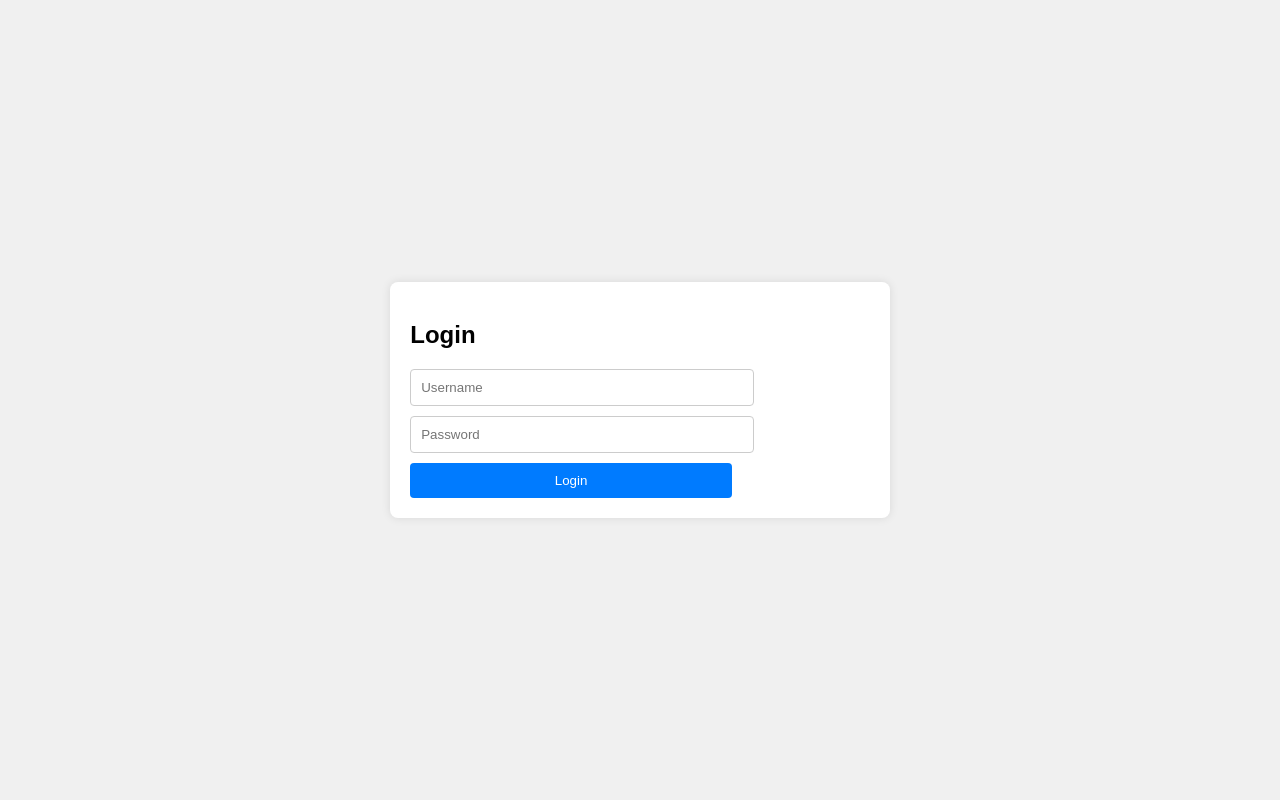
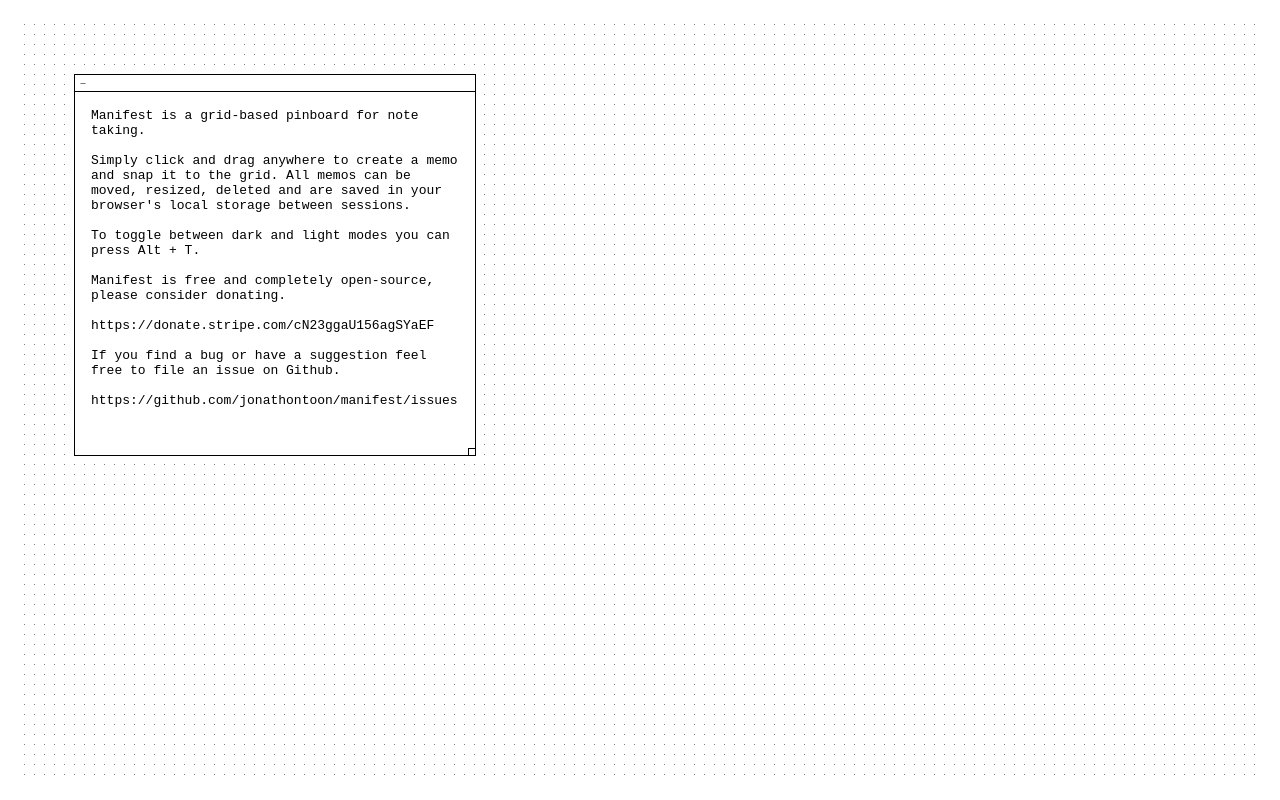
Before and after one commit to TheLastpressedkey/space, a website built with Parcel: page src/index.html in a window 1280 px wide. Built offline with nearby package versions, Linux system fonts and the light colour scheme.

Commit message:
Update index.html

```diff
--- a/src/index.html
+++ b/src/index.html
@@ -62,87 +62,24 @@
 
 		<!-- Web Manifest  -->
 		<link rel="manifest" href="./manifest.webmanifest">
-
-		<style>
-      body {
-        display: flex;
-        justify-content: center;
-        align-items: center;
-        height: 100vh;
-        margin: 0;
-        font-family: Arial, sans-serif;
-        background-color: #f0f0f0;
-      }
-      .login-container {
-        background-color: white;
-        padding: 20px;
-        border-radius: 8px;
-        box-shadow: 0 0 10px rgba(0, 0, 0, 0.1);
-      }
-      .login-container h2 {
-        margin-bottom: 20px;
-      }
-      .login-container input {
-        width: 70%;
-        padding: 10px;
-        margin-bottom: 10px;
-        border: 1px solid #ccc;
-        border-radius: 4px;
-      }
-      .login-container button {
-        width: 70%;
-        padding: 10px;
-        background-color: #007BFF;
-        color: white;
-        border: none;
-        border-radius: 4px;
-        cursor: pointer;
-      }
-      .login-container button:hover {
-        background-color: #0056b3;
-      }
-      .error-message {
-        color: red;
-        margin-bottom: 10px;
-        display: none;
-      }
-    </style>
 	</head>
 	<body>
-	<div class="login-container" id="login-container">
-		<h2>Login</h2>
-		<div class="error-message" id="error-message" style="display: none;">Invalid username or password.</div>
-		<input type="text" id="username" placeholder="Username">
-		<input type="password" id="password" placeholder="Password">
-		<button onclick="login()">Login</button>
-	</div>
-
 		<noscript>
 			<main>
 				<p>Please enable Javascript in order to use all functions of Manifest.</p>
 			</main>
 		</noscript>
-
+		<script type="module" src="./js/index.js"></script>
 		<script type="module">
-		function login() {
-			const username = document.getElementById('username').value;
-			const password = document.getElementById('password').value;
-
-			if (username === 'root' && password === 'toor') {
-				// Authentication successful
-				document.getElementById('login-container').style.display = 'none'; // Hide login form
-				// Dynamically load the script
-				const script = document.createElement('script');
-				script.type = 'module';
-				script.src = './js/index.js';
-				document.body.appendChild(script); // Append the script to the body
-			} else {
-				// Authentication failed
-				const errorMessage = document.getElementById('error-message');
-				errorMessage.style.display = 'block'; // Show error message
-			}
+			if ("serviceWorker" in navigator) {
+				navigator.serviceWorker.register(new URL("service-worker.js", import.meta.url), { type: "module" }).then(function (serviceWorker) {
+					console.log("Service Worker registered.");
+					console.log(serviceWorker);
+				}).catch(function (error) {
+					console.log("Error registering the Service Worker.");
+					console.log(error);
+				});
 			}
 		</script>
   	</body>
-
 </html>
```
Lines whose indentation alone changed are shown as unchanged.
